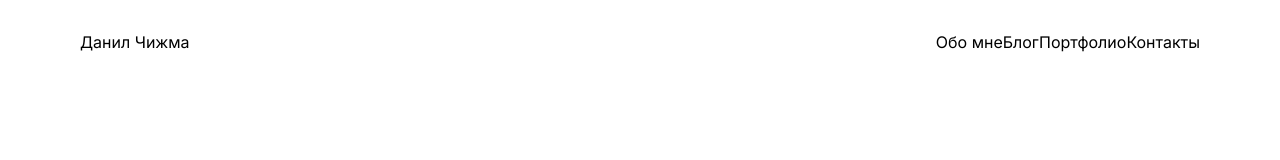
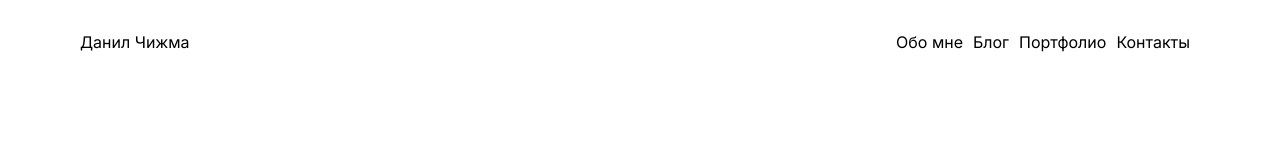
Before and after one commit to dach1998/svelte-test, a SvelteKit app: page / in a window 1280 px wide. Shown: the top 160 px of the page. Built offline with nearby package versions, Linux system fonts and the light colour scheme.

Commit message:
add styles for class link

```diff
--- a/src/routes/+layout.svelte
+++ b/src/routes/+layout.svelte
@@ -18,6 +18,15 @@
     .container {
         max-width: 1400px;
         margin: 50px auto;
+    }
+
+    .link {
+        margin-right: 10px;
+        transition: 0.3s ease;
+    }
+
+    .link:hover {
+        border-bottom: 2px solid black;
     }
 </style>
 
```
